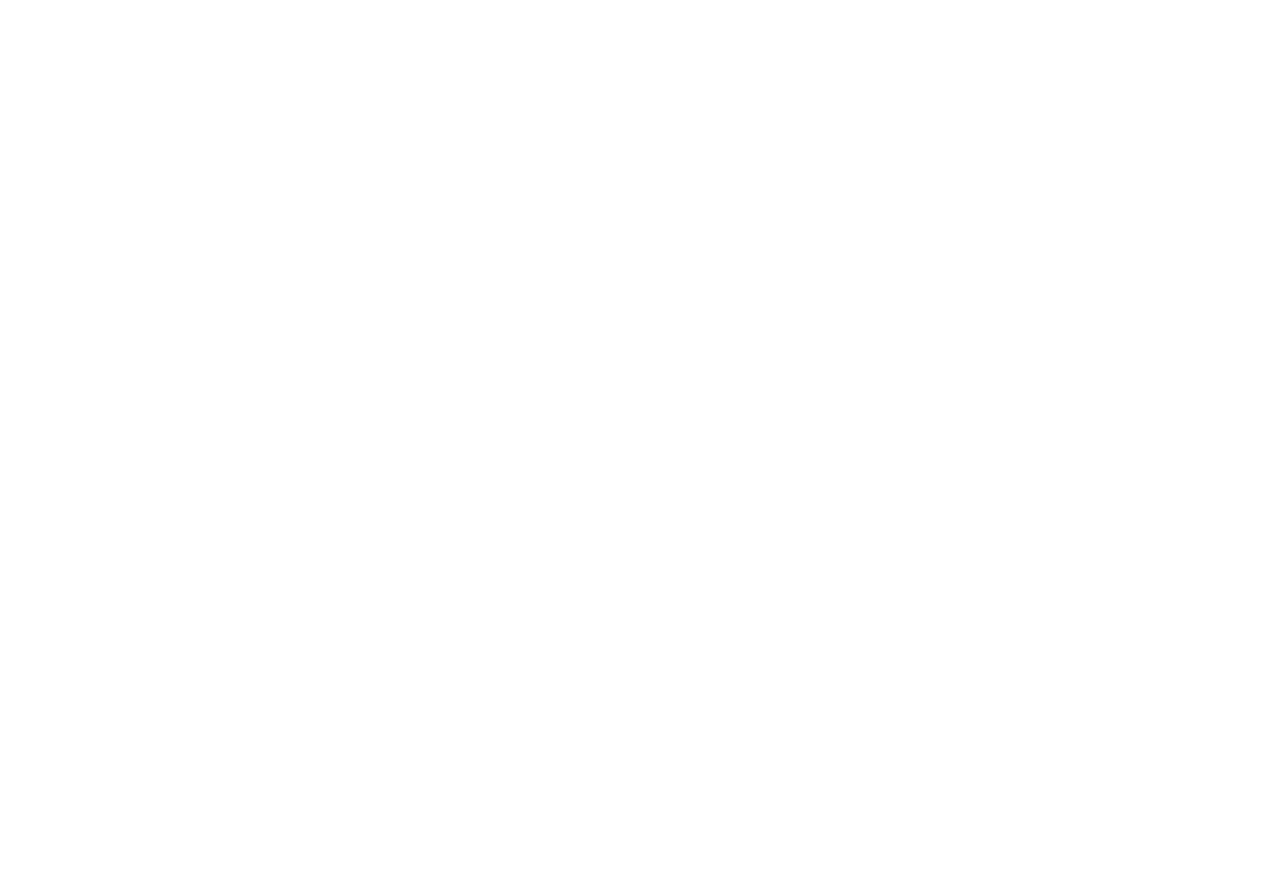
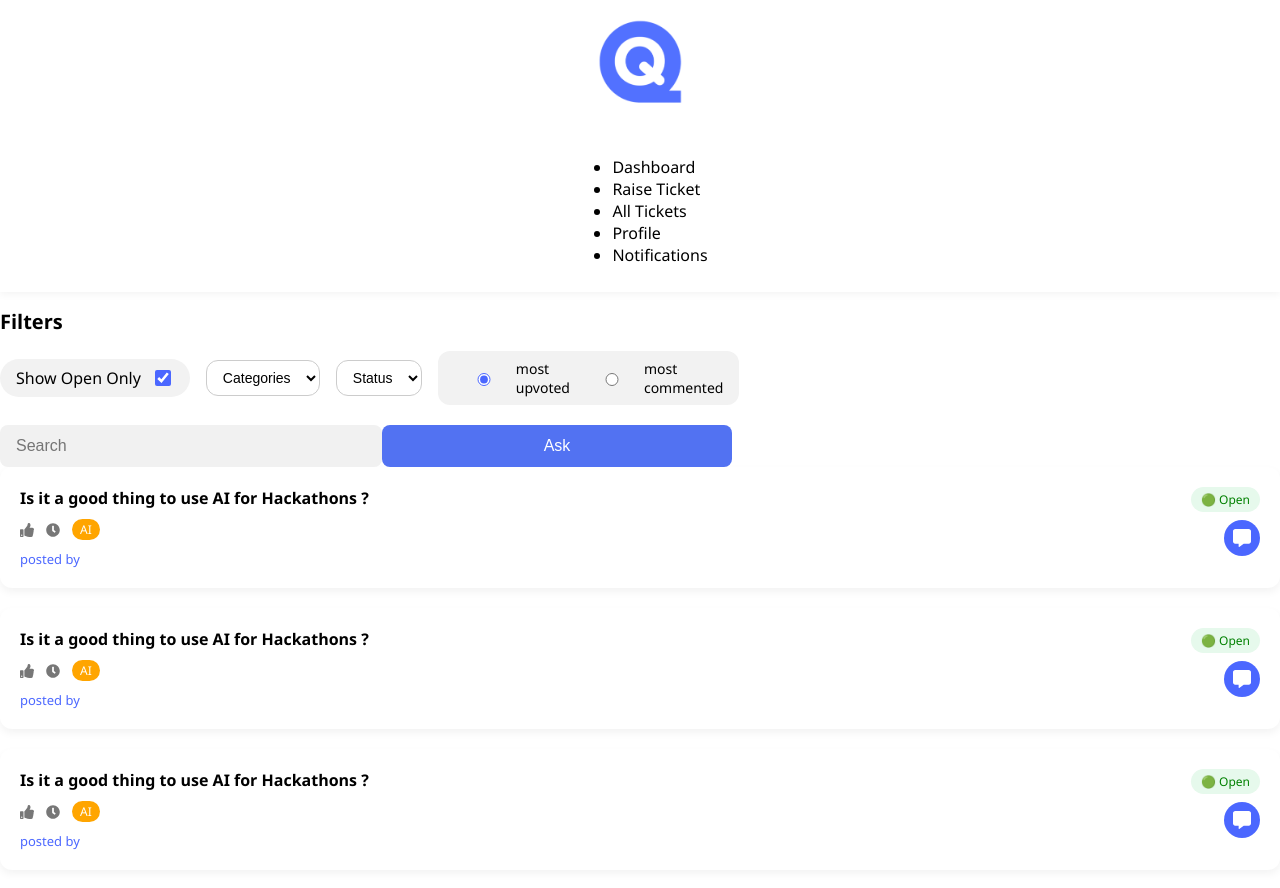
Before and after one commit to AbdulKadir-22/QuickDesk, a React (Vite) app in the folder Frontend/: page /ticketsPage in a window 1280 px wide. Before the commit this address had no page. Before the commit the page ends 800 px from the top, so only its background shows below. Built offline with nearby package versions, Linux system fonts and the light colour scheme.

Commit message:
Frontend: Ticketpage-created

```diff
--- a/Frontend/package.json
+++ b/Frontend/package.json
@@ -11,7 +11,8 @@
   },
   "dependencies": {
     "react": "^19.1.0",
-    "react-dom": "^19.1.0"
+    "react-dom": "^19.1.0",
+    "react-icons": "^5.5.0"
   },
   "devDependencies": {
     "@eslint/js": "^9.30.1",
--- /dev/null
+++ b/Frontend/src/Pages/TicketsPage.jsx
@@ -0,0 +1,23 @@
+// src/pages/TicketsPage.jsx
+import React from 'react';
+import Navbar from '../Components/Navbar';
+import Filters from '../Sections/Filters';
+import SearchBar from '../Sections/SearchBar';
+import TicketList from '../Sections/TicketList';
+// import '../Styles/TicketsPage.css';
+
+
+const TicketsPage = () => {
+  return (
+    <div>
+    <Navbar/>
+    <div className="tickets-page">
+      <Filters />
+      <SearchBar />
+      <TicketList />
+    </div>
+    </div>
+  );
+};
+
+export default TicketsPage;
--- a/Frontend/src/Routes.jsx
+++ b/Frontend/src/Routes.jsx
@@ -5,18 +5,20 @@
 import HomePage from './Pages/HomePage'; // if you use this later
 import Login from './Pages/Login';
 import Dashboard from './Pages/Dashboard';
+import TicketsPage from './Pages/TicketsPage';
 
 const AppRoutes = () => {
   const isLoggedIn = localStorage.getItem('loggedIn') === 'true';
 
   return (
     <Routes>
-      <Route path="/" element={isLoggedIn ? <Navigate to="/dashboard" /> : <Login />} />
+      <Route path="/" element={<Login />} />
       <Route path="/register" element={<Register />} />
       <Route
         path="/dashboard"
         element={isLoggedIn ? <Dashboard /> : <Navigate to="/" />}
       />
+      <Route path="/ticketsPage" element={<TicketsPage/>}/>
     </Routes>
   );
 };
--- /dev/null
+++ b/Frontend/src/Sections/Filters.jsx
@@ -0,0 +1,29 @@
+// src/components/Filters.jsx
+import React from 'react';
+import '../Styles/Filters.css';
+
+const Filters = () => {
+  return (
+    <div className="filters">
+      <h2>Filters</h2>
+      <div className="filter-options">
+        <label className="toggle">
+          Show Open Only
+          <input type="checkbox" defaultChecked />
+        </label>
+        <select>
+          <option>Categories</option>
+        </select>
+        <select>
+          <option>Status</option>
+        </select>
+        <div className="sort-by">
+          <label><input type="radio" name="sort" defaultChecked /> most upvoted</label>
+          <label><input type="radio" name="sort" /> most commented</label>
+        </div>
+      </div>
+    </div>
+  );
+};
+
+export default Filters;
--- /dev/null
+++ b/Frontend/src/Sections/SearchBar.jsx
@@ -0,0 +1,13 @@
+import React from 'react';
+import '../Styles/SearchBar.css';
+
+const SearchBar = () => {
+  return (
+    <div className="search-bar">
+      <input type="text" placeholder="Search" />
+      <button className="ask-button">Ask</button>
+    </div>
+  );
+};
+
+export default SearchBar;
--- /dev/null
+++ b/Frontend/src/Sections/TicketCard.jsx
@@ -0,0 +1,26 @@
+// src/Components/TicketCard.jsx
+import React from 'react';
+import { FaThumbsUp, FaClock, FaCommentAlt } from 'react-icons/fa';
+import '../Styles/TicketCard.css';
+
+const TicketCard = ({ title, votes, time, category, status, comments, poster }) => {
+  return (
+    <div className="ticket-card">
+      <div className="ticket-details">
+        <div className="ticket-title">{title}</div>
+        <div className="ticket-meta">
+          <div className="icon-text"><FaThumbsUp /> {votes}</div>
+          <div className="icon-text"><FaClock /> {time}</div>
+          <span className="category-badge">{category}</span>
+        </div>
+        <div className="poster-info">posted by {poster}</div>
+      </div>
+      <div className="ticket-right">
+        <div className="status-badge">🟢 {status}</div>
+        <div className="comment-icon"><FaCommentAlt /></div>
+      </div>
+    </div>
+  );
+};
+
+export default TicketCard;
--- /dev/null
+++ b/Frontend/src/Sections/TicketList.jsx
@@ -0,0 +1,22 @@
+// src/components/TicketList.jsx
+import React from 'react';
+import TicketCard from './TicketCard';
+import '../Styles/TicketsPage.css';
+
+const TicketList = () => {
+  const tickets = [
+    { id: 1, title: 'Is it a good thing to use AI for Hackathons ?', category: 'AI', upvotes: 12, downvotes: 6, user: 'someone123', status: 'Open' },
+    { id: 2, title: 'Is it a good thing to use AI for Hackathons ?', category: 'AI', upvotes: 12, downvotes: 6, user: 'someone123', status: 'Open' },
+    { id: 3, title: 'Is it a good thing to use AI for Hackathons ?', category: 'AI', upvotes: 12, downvotes: 6, user: 'someone123', status: 'Open' },
+  ];
+
+  return (
+    <div className="ticket-list">
+      {tickets.map(ticket => (
+        <TicketCard key={ticket.id} {...ticket} />
+      ))}
+    </div>
+  );
+};
+
+export default TicketList;
--- a/Frontend/src/Styles/Dashboard.css
+++ b/Frontend/src/Styles/Dashboard.css
@@ -3,24 +3,39 @@
   font-family: 'Segoe UI', sans-serif;
 }
 
+/* NAVIGATION BAR */
 .vertical-navbar {
   display: flex;
   flex-direction: column;
   align-items: center;
-  padding: 20px 0;
-  gap: 10px;
-  box-shadow: 0 4px 12px rgba(0, 0, 0, 0.1);
+  padding: 10px 20px;
+  background-color: #fff;
+  box-shadow: 0 2px 8px rgba(0, 0, 0, 0.05);
+  position: relative;
 }
 
 .center-logo {
-  height: 70px;
+  display: flex;
+  align-items: center;
+  gap: 8px;
   margin-bottom: 10px;
 }
 
+.center-logo img {
+  height: 36px;
+}
+
+.center-logo span {
+  font-size: 20px;
+  font-weight: 600;
+  color: #000;
+}
+
+/* NAV LINKS */
 .horizontal-links {
   list-style: none;
   display: flex;
-  gap: 15px;
+  gap: 10px;
   flex-wrap: wrap;
   justify-content: center;
   padding: 0;
@@ -29,18 +44,26 @@
 
 .horizontal-links li {
   background: #f2f2f2;
-  padding: 8px 16px;
+  padding: 6px 16px;
   border-radius: 20px;
   font-weight: 500;
+  font-size: 14px;
   cursor: pointer;
+  color: #000;
+  transition: background-color 0.2s ease;
+}
+
+.horizontal-links li:hover {
+  background: #e0e0e0;
 }
 
 .horizontal-links .active {
   background-color: #e5e5ff;
   color: #5272f2;
+  font-weight: 600;
 }
 
-
+/* STATS SECTION */
 .stats-section {
   display: flex;
   justify-content: flex-start;
@@ -56,7 +79,7 @@
   border-radius: 10px;
   padding: 30px 20px;
   width: 180px;
-  box-shadow: 0 2px 4px rgba(0,0,0,0.1);
+  box-shadow: 0 2px 4px rgba(0, 0, 0, 0.1);
 }
 
 .stat-card h2 {
@@ -76,6 +99,7 @@
   margin-bottom: 30px;
 }
 
+/* TICKETS */
 .tickets-list {
   padding: 0 40px 40px;
 }
@@ -87,7 +111,9 @@
   margin-bottom: 20px;
   display: flex;
   justify-content: space-between;
-  box-shadow: 0 2px 4px rgba(0,0,0,0.1);
+  flex-wrap: wrap;
+  gap: 10px;
+  box-shadow: 0 2px 4px rgba(0, 0, 0, 0.1);
 }
 
 .ticket-content h3 {
@@ -100,6 +126,7 @@
   align-items: center;
   gap: 10px;
   margin: 10px 0;
+  flex-wrap: wrap;
 }
 
 .category {
@@ -138,3 +165,70 @@
   color: #5272f2;
   font-weight: bold;
 }
+
+/* LOGOUT BUTTON */
+.logout-top-btn {
+  position: absolute;
+  top: 20px;
+  right: 30px;
+  background: none;
+  border: none;
+  font-size: 14px;
+  color: #666;
+  cursor: pointer;
+  padding: 8px;
+  font-weight: 500;
+}
+
+.logout-top-btn:hover {
+  text-decoration: underline;
+  color: #000;
+}
+
+/* MEDIA QUERY: Mobile & Tablets */
+@media (max-width: 768px) {
+  .stats-section {
+    flex-direction: column;
+    padding: 20px;
+    align-items: center;
+  }
+
+  .stat-card {
+    width: 100%;
+    max-width: 300px;
+  }
+
+  .tickets-list {
+    padding: 0 20px 30px;
+  }
+
+  .ticket-card {
+    flex-direction: column;
+    align-items: flex-start;
+    padding: 16px;
+  }
+
+  .ticket-status {
+    align-self: flex-end;
+    text-align: right;
+    width: 100%;
+    margin-top: 10px;
+  }
+
+  .logout-top-btn {
+    top: 10px;
+    right: 15px;
+    font-size: 12px;
+  }
+
+  .horizontal-links {
+    flex-direction: column;
+    gap: 8px;
+  }
+
+  .horizontal-links li {
+    width: 100%;
+    text-align: center;
+    padding: 10px;
+  }
+}
--- /dev/null
+++ b/Frontend/src/Styles/Filters.css
@@ -0,0 +1,79 @@
+.filters {
+  margin-bottom: 20px;
+  align-items: center;
+  justify-content: center;
+}
+
+.filters h2 {
+  font-size: 20px;
+  margin-bottom: 16px;
+}
+
+.filter-options {
+  display: flex;
+  flex-wrap: wrap;
+  align-items: center;
+  gap: 16px;
+}
+
+.toggle {
+  display: flex;
+  align-items: center;
+  gap: 10px;
+  font-weight: 500;
+  background: #f2f2f2;
+  padding: 8px 16px;
+  border-radius: 20px;
+}
+
+.toggle input[type="checkbox"] {
+  accent-color: #4b67ff;
+  width: 16px;
+  height: 16px;
+  cursor: pointer;
+}
+
+select {
+  padding: 8px 12px;
+  border-radius: 12px;
+  border: 1px solid #ccc;
+  font-size: 14px;
+  background-color: white;
+}
+
+.sort-by {
+  display: flex;
+  gap: 12px;
+  background: #f2f2f2;
+  padding: 8px 16px;
+  border-radius: 12px;
+}
+
+.sort-by label {
+  font-size: 14px;
+  display: flex;
+  align-items: center;
+  gap: 4px;
+}
+
+.sort-by input[type="radio"] {
+  accent-color: #4b67ff;
+  cursor: pointer;
+}
+
+/* Mobile responsive */
+@media (max-width: 768px) {
+  .filter-options {
+    flex-direction: column;
+    align-items: flex-start;
+  }
+
+  .toggle, .sort-by {
+    width: 100%;
+    justify-content: space-between;
+  }
+
+  select {
+    width: 100%;
+  }
+}
--- /dev/null
+++ b/Frontend/src/Styles/SearchBar.css
@@ -0,0 +1,52 @@
+.searchbar {
+  display: flex;
+  width: 100%;
+  margin-bottom: 24px;
+  gap: 0;
+}
+
+.searchbar input {
+  flex: 1;
+  padding: 14px 16px;
+  font-size: 16px;
+  border: 1px solid #ccc;
+  border-right: none;
+  border-radius: 12px 0 0 12px;
+  outline: none;
+  background-color: white;
+}
+
+.searchbar button {
+  padding: 14px 24px;
+  font-size: 16px;
+  background-color: #4b67ff;
+  color: white;
+  border: none;
+  border-radius: 0 12px 12px 0;
+  cursor: pointer;
+  box-shadow: 0 4px 8px rgba(0, 0, 0, 0.1);
+  transition: background 0.3s ease;
+}
+
+.searchbar button:hover {
+  background-color: #3f57d5;
+}
+
+/* Mobile Responsive */
+@media (max-width: 768px) {
+  .searchbar {
+    flex-direction: column;
+    gap: 12px;
+  }
+
+  .searchbar input {
+    width: 100%;
+    border-radius: 12px;
+    border-right: 1px solid #ccc;
+  }
+
+  .searchbar button {
+    width: 100%;
+    border-radius: 12px;
+  }
+}
--- /dev/null
+++ b/Frontend/src/Styles/TicketCard.css
@@ -0,0 +1,97 @@
+.ticket-card {
+  background-color: white;
+  border-radius: 12px;
+  box-shadow: 0 4px 8px rgba(0, 0, 0, 0.05);
+  padding: 20px;
+  display: flex;
+  justify-content: space-between;
+  align-items: flex-start;
+  flex-wrap: wrap;
+  gap: 16px;
+}
+
+.ticket-details {
+  flex: 1;
+  min-width: 260px;
+}
+
+.ticket-title {
+  font-size: 16px;
+  font-weight: bold;
+  margin-bottom: 10px;
+}
+
+.ticket-meta {
+  display: flex;
+  align-items: center;
+  gap: 12px;
+  font-size: 14px;
+  color: #777;
+}
+
+.ticket-meta .icon-text {
+  display: flex;
+  align-items: center;
+  gap: 4px;
+}
+
+.category-badge {
+  background-color: orange;
+  color: white;
+  padding: 2px 8px;
+  font-size: 12px;
+  border-radius: 20px;
+}
+
+.poster-info {
+  margin-top: 8px;
+  font-size: 13px;
+  color: #4b67ff;
+  font-weight: 500;
+}
+
+.ticket-right {
+  display: flex;
+  flex-direction: column;
+  align-items: flex-end;
+  justify-content: space-between;
+  min-width: 80px;
+  gap: 8px;
+}
+
+.status-badge {
+  background-color: #e6f9ec;
+  color: green;
+  padding: 4px 10px;
+  font-size: 12px;
+  border-radius: 20px;
+  display: flex;
+  align-items: center;
+  gap: 4px;
+}
+
+.comment-icon {
+  width: 36px;
+  height: 36px;
+  background-color: #4b67ff;
+  color: white;
+  border-radius: 50%;
+  display: flex;
+  align-items: center;
+  justify-content: center;
+  font-size: 18px;
+}
+
+/* Mobile Responsive */
+@media (max-width: 768px) {
+  .ticket-card {
+    flex-direction: column;
+    align-items: flex-start;
+  }
+
+  .ticket-right {
+    width: 100%;
+    flex-direction: row;
+    justify-content: space-between;
+  }
+}
```
Also changed, not shown: Frontend/src/Styles/TicketsPage.css (added), 1 other file (tests, documents, lock files or other folders).
